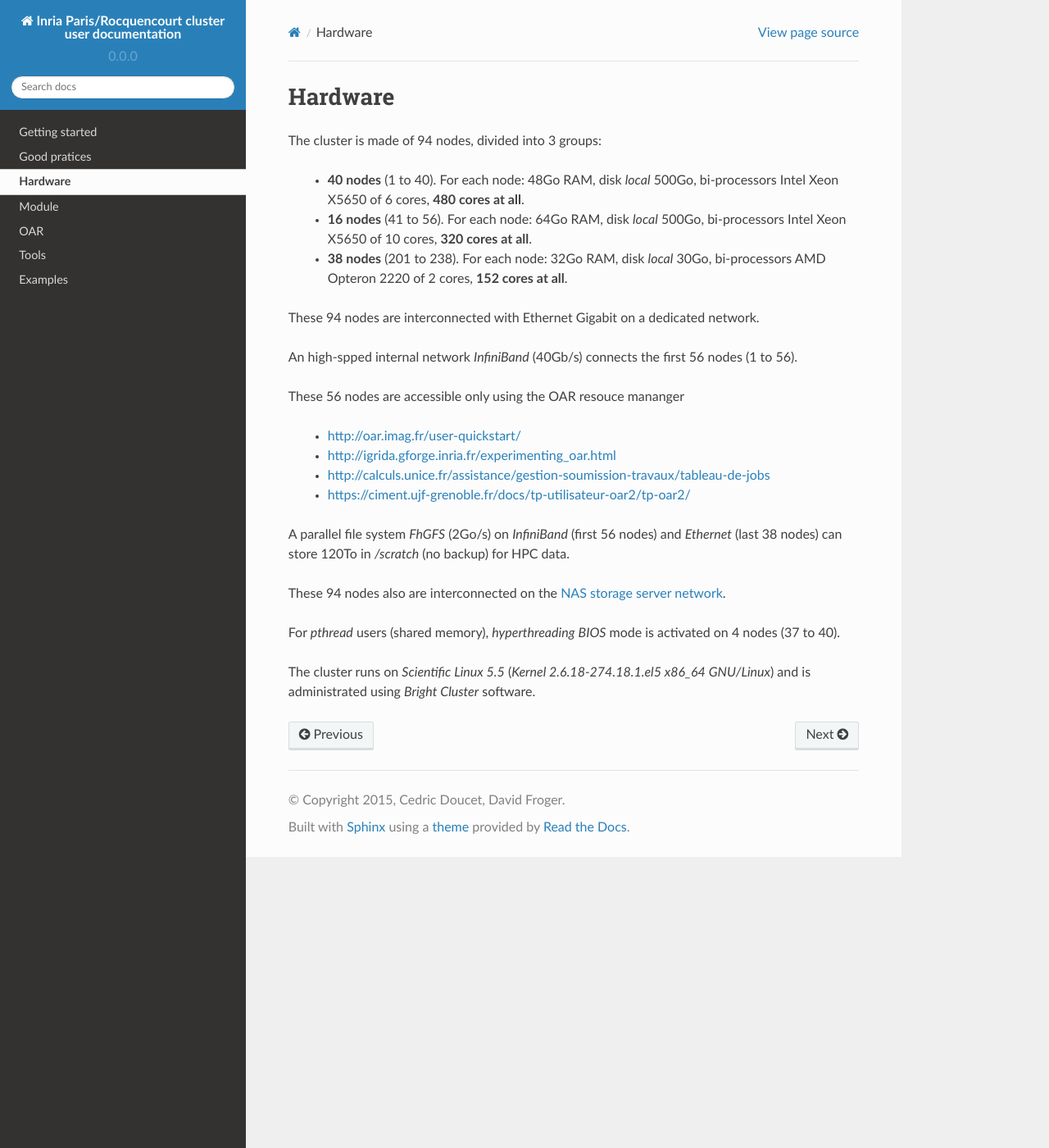
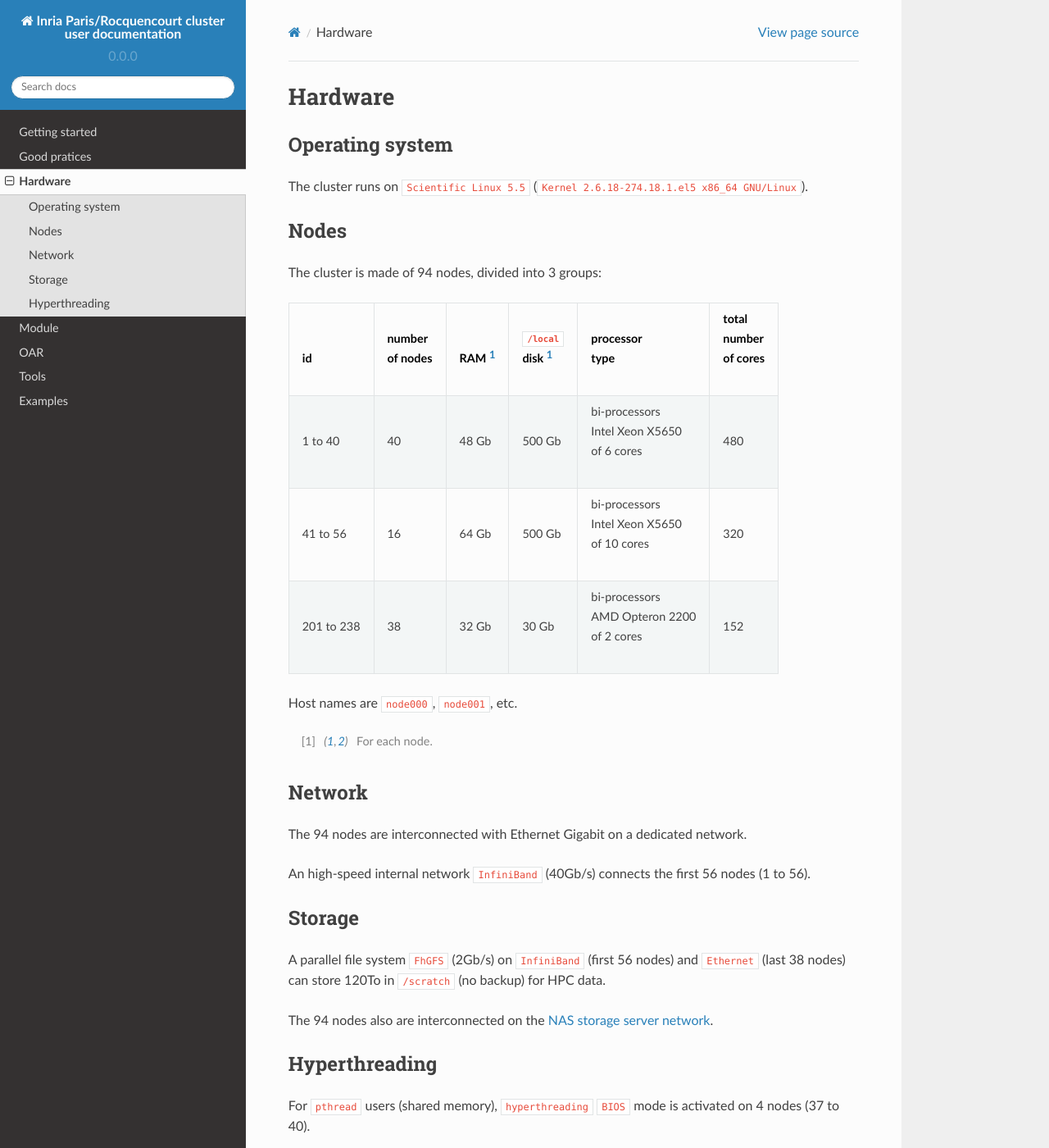
Before and after one commit to abertout/rioc, a Sphinx documentation site: the page built from doc/hardware.rst, in a window 1280 px wide and 1400 px high. Shown: the whole window at 82% size. Built offline with Sphinx 7.4.7 and the Read the Docs theme 2.0.0, drawn with Linux system fonts in a browser that asks for light colours.

Commit message:
Reformat hardware section

```diff
--- a/doc/hardware.rst
+++ b/doc/hardware.rst
@@ -1,36 +1,60 @@
 Hardware
 ===========================
 
+Operating system
+-------------------
+
+The cluster runs on ``Scientific Linux 5.5`` (``Kernel 2.6.18-274.18.1.el5 x86_64
+GNU/Linux``).
+
+Nodes
+-------------------
+
 The cluster is made of 94 nodes, divided into 3 groups:
 
-    - **40 nodes** (1 to 40). For each node: 48Go RAM, disk `local` 500Go,
-      bi-processors Intel Xeon X5650 of 6 cores, **480 cores at all**.
++------------+------------+------------+--------------+--------------------+------------+
+| | id       | | number   | | RAM [1]_ | | ``/local`` | | processor        | | total    |
+|            | | of nodes |            | | disk [1]_  | | type             | | number   |
+|            |            |            |              |                    | | of cores |
++============+============+============+==============+====================+============+
+|  1 to 40   | 40         | 48 Gb      | 500 Gb       | | bi-processors    | 480        |
+|            |            |            |              | | Intel Xeon X5650 |            |
+|            |            |            |              | | of 6 cores       |            |
++------------+------------+------------+--------------+--------------------+------------+
+| 41 to 56   | 16         | 64 Gb      | 500 Gb       | | bi-processors    | 320        |
+|            |            |            |              | | Intel Xeon X5650 |            |
+|            |            |            |              | | of 10 cores      |            |
++------------+------------+------------+--------------+--------------------+------------+
+| 201 to 238 | 38         | 32 Gb      | 30 Gb        | | bi-processors    | 152        |
+|            |            |            |              | | AMD Opteron 2200 |            |
+|            |            |            |              | | of 2 cores       |            |
++------------+------------+------------+--------------+--------------------+------------+
 
-    - **16 nodes** (41 to 56). For each node: 64Go RAM, disk `local` 500Go,
-      bi-processors Intel Xeon X5650 of 10 cores, **320 cores at all**.
+Host names are ``node000``, ``node001``, etc.
 
-    - **38 nodes** (201 to 238). For each node: 32Go RAM, disk `local` 30Go,
-      bi-processors AMD Opteron 2220 of 2 cores, **152 cores at all**.
+.. [1] For each node.
 
-These 94 nodes are interconnected with Ethernet Gigabit on a dedicated network.
 
-An high-spped internal network `InfiniBand` (40Gb/s) connects the first 56
+Network
+-------------------
+
+The 94 nodes are interconnected with Ethernet Gigabit on a dedicated network.
+
+An high-speed internal network ``InfiniBand`` (40Gb/s) connects the first 56
 nodes (1 to 56).
 
-These 56 nodes are accessible only using the OAR resouce mananger
+Storage
+-------------------
 
-    - http://oar.imag.fr/user-quickstart/
-    - http://igrida.gforge.inria.fr/experimenting_oar.html
-    - http://calculs.unice.fr/assistance/gestion-soumission-travaux/tableau-de-jobs
-    - https://ciment.ujf-grenoble.fr/docs/tp-utilisateur-oar2/tp-oar2/
-
-A parallel file system `FhGFS` (2Go/s) on `InfiniBand` (first 56 nodes) and
-`Ethernet` (last 38 nodes) can store 120To in `/scratch` (no backup) for
+A parallel file system ``FhGFS`` (2Gb/s) on ``InfiniBand`` (first 56 nodes) and
+``Ethernet`` (last 38 nodes) can store 120To in ``/scratch`` (no backup) for
 HPC data.
 
-These 94 nodes also are interconnected on the `NAS storage server network <https://sic-roc.inria.fr/?page_id=1183>`_.
+The 94 nodes also are interconnected on the `NAS storage server network
+<https://sic-roc.inria.fr/?page_id=1183>`_.
 
-For `pthread` users (shared memory), `hyperthreading` `BIOS` mode is activated on 4 nodes (37 to 40).
+Hyperthreading
+-------------------
 
-The cluster runs on `Scientific Linux 5.5` (`Kernel 2.6.18-274.18.1.el5 x86_64
-GNU/Linux`) and is administrated using `Bright Cluster` software.
+For ``pthread`` users (shared memory), ``hyperthreading`` ``BIOS`` mode is
+activated on 4 nodes (37 to 40).
```
